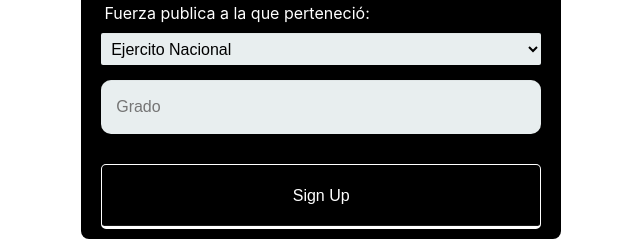
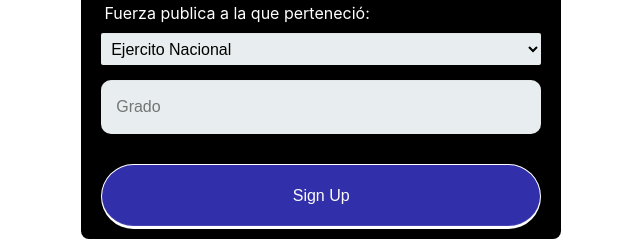
Before and after one commit to camilo7896/colombia-no-se-arrodilla, a PHP site: page /login.html in a window 1280 px wide. Shown: the part 932-1181 px from the top of the page, without its empty margins (322-962 px from the left). Run offline with PHP 8.4, Linux system fonts and the light colour scheme; some libraries are stand-ins or nearby versions.

Commit message:
Update login.css

```diff
--- a/login.css
+++ b/login.css
@@ -63,12 +63,12 @@
 
   button {
     padding: 19px 39px 18px 39px;
-    color: #ffffff;
-    background-color: #000000;
-    font-size: 18px;
+    color: #fdfcfc;
+    background-color: #3230adfa;
+    font-size: 26px;
     text-align: center;
     font-style: normal;
-    border-radius: 5px;
+    border-radius:110px;
     width: 100%;
     border: 1px solid #ffffff;
     border-width: 1px 1px 3px;
```
